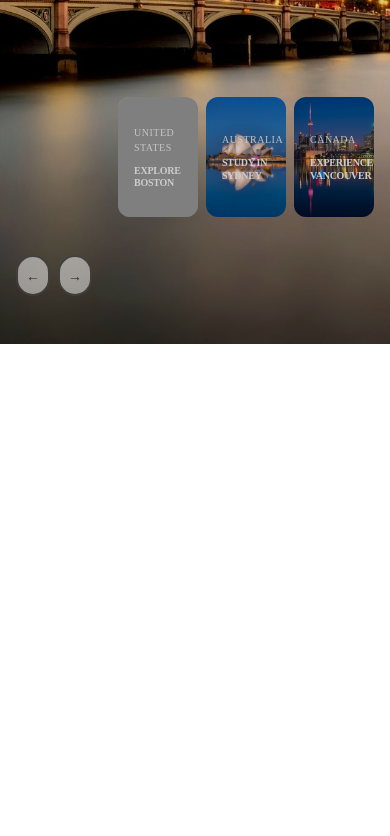
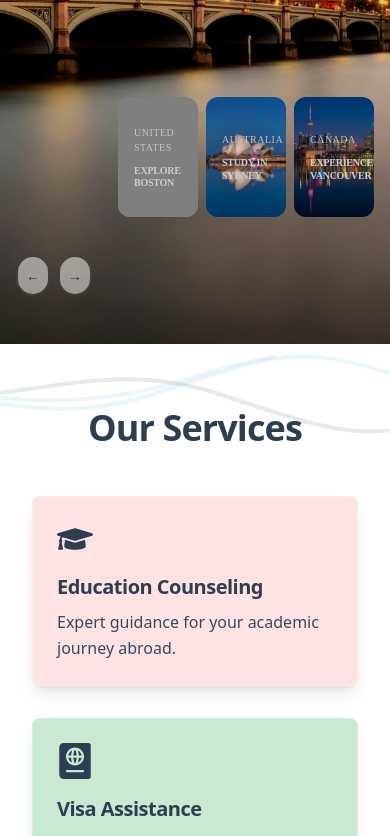
Before and after one commit to rinoykj007/Eduroyale_District_Educational, a React (Vite) app: page / in a window 390 px wide. Shown: the part 500-1336 px from the top of the page. Before the commit the page ends 844 px from the top, so only its background shows below. Built offline with nearby package versions, Linux system fonts and the light colour scheme; grey boxes are pictures that could not be loaded.

Commit message:
Add Services component and integrate it in Home

```diff
--- a/src/components/Home.tsx
+++ b/src/components/Home.tsx
@@ -2,6 +2,7 @@ import React from "react";
 import { Link } from "react-router-dom";
 import Carousel from "./Carousel";
 import { motion } from "framer-motion";
+import Services from "./Services";
 
 const Home = () => {
   return (
@@ -33,6 +34,9 @@ const Home = () => {
           <Carousel />
         </div>
       </section>
+      <section className=" w-full">
+        <Services />
+      </section>
     </motion.div>
   );
 };
--- /dev/null
+++ b/src/components/Services.tsx
@@ -0,0 +1,209 @@
+import React from "react";
+import { motion, useAnimation, useInView } from "framer-motion";
+import {
+  FaGraduationCap,
+  FaPassport,
+  FaPlane,
+  FaLanguage,
+  FaHandshake,
+  FaHome,
+} from "react-icons/fa";
+
+interface ServiceType {
+  icon: React.ElementType;
+  title: string;
+  description: string;
+}
+
+const services: ServiceType[] = [
+  {
+    icon: FaGraduationCap,
+    title: "Education Counseling",
+    description: "Expert guidance for your academic journey abroad.",
+  },
+  {
+    icon: FaPassport,
+    title: "Visa Assistance",
+    description: "Streamlined visa application process for hassle-free travel.",
+  },
+  {
+    icon: FaPlane,
+    title: "Travel Planning",
+    description: "Comprehensive travel arrangements for your convenience.",
+  },
+  {
+    icon: FaLanguage,
+    title: "Language Support",
+    description: "Language training to boost your confidence abroad.",
+  },
+  {
+    icon: FaHandshake,
+    title: "Career Guidance",
+    description: "Professional advice for your international career prospects.",
+  },
+  {
+    icon: FaHome,
+    title: "Accommodation",
+    description: "Assistance in finding suitable housing options abroad.",
+  },
+];
+
+const AnimatedBackground = () => (
+  <svg
+    className="absolute inset-0 w-full h-full"
+    xmlns="http://www.w3.org/2000/svg"
+  >
+    <defs>
+      <linearGradient id="grad1" x1="0%" y1="0%" x2="100%" y2="100%">
+        <stop offset="0%" style={{ stopColor: "#FFFFFF", stopOpacity: 1 }} />
+        <stop offset="100%" style={{ stopColor: "#FFFFFF", stopOpacity: 1 }} />
+      </linearGradient>
+    </defs>
+    <rect width="100%" height="100%" fill="url(#grad1)" />
+    <g>
+      <motion.path
+        d="M-100,20 C50,100 150,0 300,50 S450,100 600,50 S750,0 900,50 S1050,100 1200,50"
+        fill="none"
+        stroke="rgba(44, 62, 80, 0.15)" // Dark slate with higher opacity
+        strokeWidth="4"
+        initial={{ pathLength: 0, opacity: 0 }}
+        animate={{ pathLength: 1, opacity: 1, x: [-300, 0] }}
+        transition={{
+          duration: 8,
+          repeat: Infinity,
+          repeatType: "loop",
+          ease: "linear",
+        }}
+      />
+      <motion.path
+        d="M-100,80 C50,0 150,100 300,50 S450,0 600,50 S750,100 900,50 S1050,0 1200,50"
+        fill="none"
+        stroke="rgba(52, 152, 219, 0.2)" // Bright blue with higher opacity
+        strokeWidth="4"
+        initial={{ pathLength: 0, opacity: 0 }}
+        animate={{ pathLength: 1, opacity: 1, x: [0, -300] }}
+        transition={{
+          duration: 12,
+          repeat: Infinity,
+          repeatType: "loop",
+          ease: "linear",
+        }}
+      />
+      <motion.path
+        d="M-100,50 Q50,100 200,50 T500,50 T800,50 T1100,50"
+        fill="none"
+        stroke="rgba(41, 128, 185, 0.25)" // Another blue shade with higher opacity
+        strokeWidth="4"
+        initial={{ pathLength: 0, opacity: 0 }}
+        animate={{ pathLength: 1, opacity: 1, y: [-50, 50] }}
+        transition={{
+          duration: 15,
+          repeat: Infinity,
+          repeatType: "mirror",
+          ease: "easeInOut",
+        }}
+      />
+    </g>
+  </svg>
+);
+
+const getCardStyle = (index: number) => {
+  const colors = [
+    "rgb(255, 227, 227)", // Soft Pink
+    "rgb(201, 233, 210)", // Sage Green
+    "rgb(230, 230, 250)", // Lavender
+    "rgb(255, 218, 185)", // Peach
+    "rgb(176, 224, 230)", // Powder Blue
+    "rgb(255, 240, 245)", // Lavender Blush
+  ];
+  return colors[index];
+};
+
+const ServiceCard = ({
+  service,
+  index,
+}: {
+  service: ServiceType;
+  index: number;
+}) => {
+  const controls = useAnimation();
+  const ref = React.useRef(null);
+  const isInView = useInView(ref, {
+    once: true,
+    margin: "-20% 0px -20% 0px",
+  });
+
+  React.useEffect(() => {
+    if (isInView) {
+      controls.start("visible");
+    }
+  }, [controls, isInView]);
+
+  const cardVariants = {
+    hidden: {
+      opacity: 0,
+      y: 50,
+    },
+    visible: {
+      opacity: 1,
+      y: 0,
+      transition: {
+        type: "spring",
+        stiffness: 80,
+        damping: 15,
+      },
+    },
+  };
+
+  const bgColor = getCardStyle(index);
+  const textColor = "#2C3E50";
+
+  return (
+    <motion.div
+      ref={ref}
+      initial="hidden"
+      animate={controls}
+      variants={cardVariants}
+      className="backdrop-filter backdrop-blur-lg rounded-lg shadow-lg p-6 hover:shadow-xl transition-all duration-300 group hover:bg-white"
+      style={{
+        backgroundColor: bgColor,
+        border: "1px solid rgba(255, 255, 255, 0.2)",
+      }}
+    >
+      <motion.div
+        className="text-4xl text-[#2C3E50] mb-4 transition-colors duration-300 group-hover:text-[#2C3E50]"
+        whileHover={{ scale: 1.1, rotate: 5 }}
+        whileTap={{ scale: 0.95 }}
+        transition={{ type: "spring", stiffness: 400, damping: 17 }}
+      >
+        <service.icon />
+      </motion.div>
+      <h3 className="text-xl font-semibold mb-2 tracking-tight text-[#2C3E50] group-hover:text-[#2C3E50]">
+        {service.title}
+      </h3>
+      <p className="leading-relaxed text-[#34495E] group-hover:text-[#34495E]">
+        {service.description}
+      </p>
+    </motion.div>
+  );
+};
+
+const Services: React.FC = () => {
+  return (
+    <section className="relative py-16 overflow-hidden px-4">
+      <AnimatedBackground />
+      <div className="container mx-auto px-4 relative z-10">
+        <h2 className="text-4xl font-bold text-center mb-12 text-[#2C3E50] tracking-tight">
+          Our Services
+        </h2>
+        <div className="grid grid-cols-1 md:grid-cols-2 lg:grid-cols-3 gap-8">
+          {services.map((service, index) => (
+            <ServiceCard key={index} service={service} index={index} />
+          ))}
+        </div>
+      </div>
+    </section>
+  );
+};
+
+export default Services;
```
